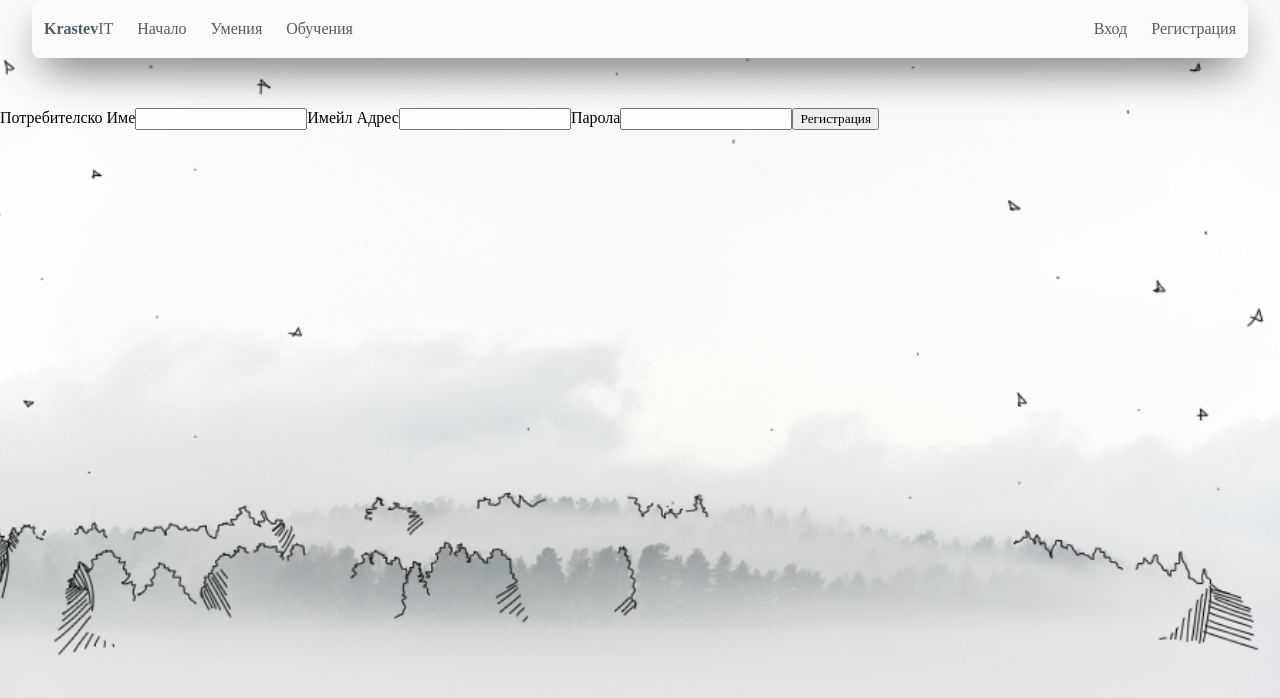
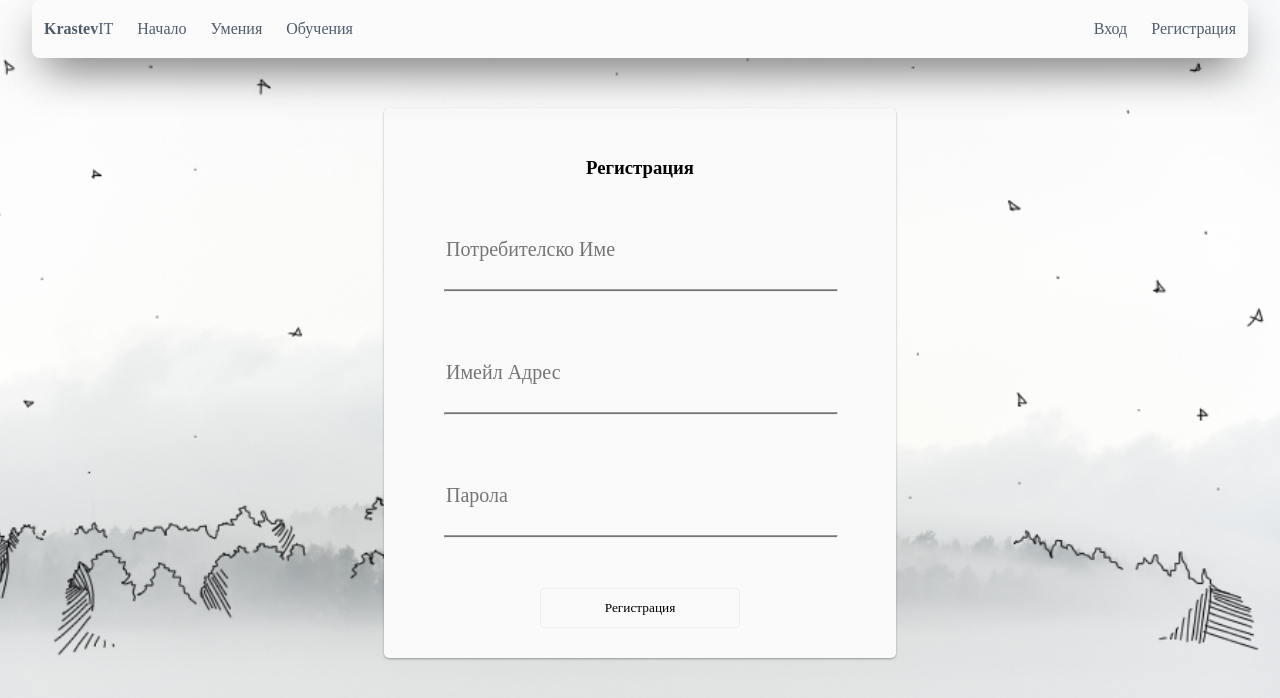
Before and after one commit to KrastevIT/krastev-it_with-angular, an Angular app: page /register in a window 1280 px wide. Shown: the top 698 px of the page. Built offline with nearby package versions, Linux system fonts and the light colour scheme.

Commit message:
Add Register Component, Login Component And Auth Service

```diff
--- a/src/app/app.module.ts
+++ b/src/app/app.module.ts
@@ -3,6 +3,7 @@ import { NgModule } from '@angular/core';
 import {RouterModule, Route} from '@angular/router';
 import {ReactiveFormsModule} from '@angular/forms';
 import {BrowserAnimationsModule} from '@angular/platform-browser/animations';
+import {HttpClientModule} from '@angular/common/http'
 
 import { AppComponent } from './app.component';
 import { NavbarComponent } from './components/shared/navbar/navbar.component';
@@ -35,7 +36,8 @@ import { AuthService } from './services/auth.service';
       {path: 'login', component: LoginComponent}
     ]),
     ReactiveFormsModule,
-    BrowserAnimationsModule
+    BrowserAnimationsModule,
+    HttpClientModule
   ],
   providers: [AuthService],
   bootstrap: [AppComponent]
--- a/src/app/components/identity/register/login/login.component.css
+++ b/src/app/components/identity/register/login/login.component.css
@@ -0,0 +1,54 @@
+.login-wrapper {
+    margin: 50px 30% 0px;
+}
+
+.login-wrapper .card-login {
+    background: #fafafa;
+    border-radius: 5px;
+    padding: 30px 0px;
+    box-shadow: 0 1px 3px rgba(0, 0, 0, 0.12), 0 1px 2px rgba(0, 0, 0, 0.24);
+}
+
+.login-wrapper .card-login h1 {
+    text-align: center;
+    margin-bottom: 40px;
+}
+
+form {
+    margin: 0;
+    padding: 0;
+    border: 0;
+}
+
+form .form-group {
+    margin: 0 60px 50px;
+}
+
+form .form-group input {
+    outline: none;
+    z-index: 1;
+    background: none;
+    width: 100%;
+    height: 60px;
+    border: 0;
+    color: #212121;
+    font-size: 24px;
+    font-weight: 400;
+    font-size: 20px;
+}
+
+form .form-group hr {
+    background: #757575;
+    width: 100%;
+    height: 1px;
+}
+
+form button {
+    margin: 0% auto;
+}
+
+@media(max-width: 900px) {
+    .login-wrapper {
+        margin: 0px;
+    }
+}
--- a/src/app/components/identity/register/login/login.component.html
+++ b/src/app/components/identity/register/login/login.component.html
@@ -1 +1,17 @@
-<p>login works!</p>
+<section class="login-wrapper">
+    <article class="card-login">
+        <h1>Вход</h1>
+        <form [formGroup]="loginForm" (ngSubmit)="login()">
+            <div class="form-group">
+                <input type="text" formControlName="username" placeholder="Потребителско Име">
+                <hr>
+            </div>
+            <div class="form-group">
+                <input type="password" formControlName="password" placeholder="Парола">
+                <hr>
+            </div>
+
+            <button class="btn" type="submit">Вход</button>
+        </form>
+    </article>
+</section>
--- a/src/app/components/identity/register/login/login.component.ts
+++ b/src/app/components/identity/register/login/login.component.ts
@@ -1,4 +1,6 @@
 import { Component, OnInit } from '@angular/core';
+import { FormGroup, FormBuilder } from '@angular/forms'
+import { AuthService } from 'src/app/services/auth.service';
 
 @Component({
   selector: 'app-login',
@@ -6,10 +8,23 @@ import { Component, OnInit } from '@angular/core';
   styleUrls: ['./login.component.css']
 })
 export class LoginComponent implements OnInit {
+  loginForm: FormGroup;
 
-  constructor() { }
+  constructor(private fb: FormBuilder, private authService: AuthService) {
+    this.loginForm = this.fb.group({
+      'username': [''],
+      'password': ['']
+    })
+  }
 
   ngOnInit(): void {
   }
 
+  login() {
+    this.authService.login(this.loginForm.value)
+    .subscribe(token => {
+      console.log(token);
+    });
+  }
+
 }
--- a/src/app/components/identity/register/register/register.component.css
+++ b/src/app/components/identity/register/register/register.component.css
@@ -1,3 +1,54 @@
+.register-wrapper {
+    margin: 50px 30% 0px;
+}
+
+.register-wrapper .card-register {
+    background: #fafafa;
+    border-radius: 5px;
+    padding: 30px 0px;
+    box-shadow: 0 1px 3px rgba(0, 0, 0, 0.12), 0 1px 2px rgba(0, 0, 0, 0.24);
+}
+
+.register-wrapper .card-register h1 {
+    text-align: center;
+    margin-bottom: 40px;
+}
+
 form {
-    margin: 50px 0px;
+    margin: 0;
+    padding: 0;
+    border: 0;
 }
+
+form .form-group {
+    margin: 0 60px 50px;
+}
+
+form .form-group input {
+    outline: none;
+    z-index: 1;
+    background: none;
+    width: 100%;
+    height: 60px;
+    border: 0;
+    color: #212121;
+    font-size: 24px;
+    font-weight: 400;
+    font-size: 20px;
+}
+
+form .form-group hr {
+    background: #757575;
+    width: 100%;
+    height: 1px;
+}
+
+form button {
+    margin: 0% auto;
+}
+
+@media(max-width: 900px) {
+    .register-wrapper {
+        margin: 0px;
+    }
+}
--- a/src/app/components/identity/register/register/register.component.html
+++ b/src/app/components/identity/register/register/register.component.html
@@ -1,12 +1,22 @@
-<form [formGroup]="registerForm" (ngSubmit)="register()">
-    <label for="username">Потребителско Име</label>
-    <input id="username" type="text">
+<section class="register-wrapper">
+    <article class="card-register">
+        <h1>Регистрация</h1>
+        <form [formGroup]="registerForm" (ngSubmit)="register()">
+            <div class="form-group">
+                <input type="text" formControlName="username" placeholder="Потребителско Име">
+                <hr>
+            </div>
+            <div class="form-group">
+                <input type="text" formControlName="email" placeholder="Имейл Адрес">
+                <hr>
+            </div>
 
-    <label for="email">Имейл Адрес</label>
-    <input id="email" type="text">
+            <div class="form-group">
+                <input type="password" formControlName="password" placeholder="Парола">
+                <hr>
+            </div>
 
-    <label for="password">Парола</label>
-    <input id="password" type="password">
-
-    <button type="submit">Регистрация</button>
-</form>
+            <button class="btn" type="submit">Регистрация</button>
+        </form>
+    </article>
+</section>
--- a/src/app/components/identity/register/register/register.component.ts
+++ b/src/app/components/identity/register/register/register.component.ts
@@ -1,5 +1,6 @@
 import { Component, OnInit } from '@angular/core';
 import { FormGroup, FormBuilder } from '@angular/forms'
+import { AuthService } from 'src/app/services/auth.service';
 
 @Component({
   selector: 'app-register',
@@ -9,7 +10,7 @@ import { FormGroup, FormBuilder } from '@angular/forms'
 export class RegisterComponent implements OnInit {
   registerForm: FormGroup;
 
-  constructor(private fb: FormBuilder) {
+  constructor(private fb: FormBuilder, private authService: AuthService) {
     this.registerForm = this.fb.group({
       'username': [''],
       'email': [''],
@@ -21,7 +22,10 @@ export class RegisterComponent implements OnInit {
   }
 
   register() {
-    console.log(this.registerForm.value);
+    this.authService.register(this.registerForm.value)
+    .subscribe(result => {
+      console.log(result);
+    });
   }
 
 }
--- a/src/app/services/auth.service.ts
+++ b/src/app/services/auth.service.ts
@@ -1,9 +1,22 @@
 import { Injectable } from '@angular/core';
+import { HttpClient, HttpHeaders } from '@angular/common/http'
+import { Observable } from 'rxjs';
+import { environment } from '../../environments/environment';
 
 @Injectable({
   providedIn: 'root'
 })
 export class AuthService {
 
-  constructor() { }
+  constructor(private http: HttpClient) { }
+  private loginPath = environment.apiUrl + 'identity/login'
+  private registerPath = environment.apiUrl + 'identity/register'
+
+  login(data: any): Observable<any> {
+    return this.http.post(this.loginPath, data);
+  }
+
+  register(data: any): Observable<any> {
+    return this.http.post(this.registerPath, data);
+  }
 }
--- a/src/environments/environment.ts
+++ b/src/environments/environment.ts
@@ -3,7 +3,8 @@
 // The list of file replacements can be found in `angular.json`.
 
 export const environment = {
-  production: false
+  production: false,
+  apiUrl: 'https://localhost:44326/'
 };
 
 /*
```
